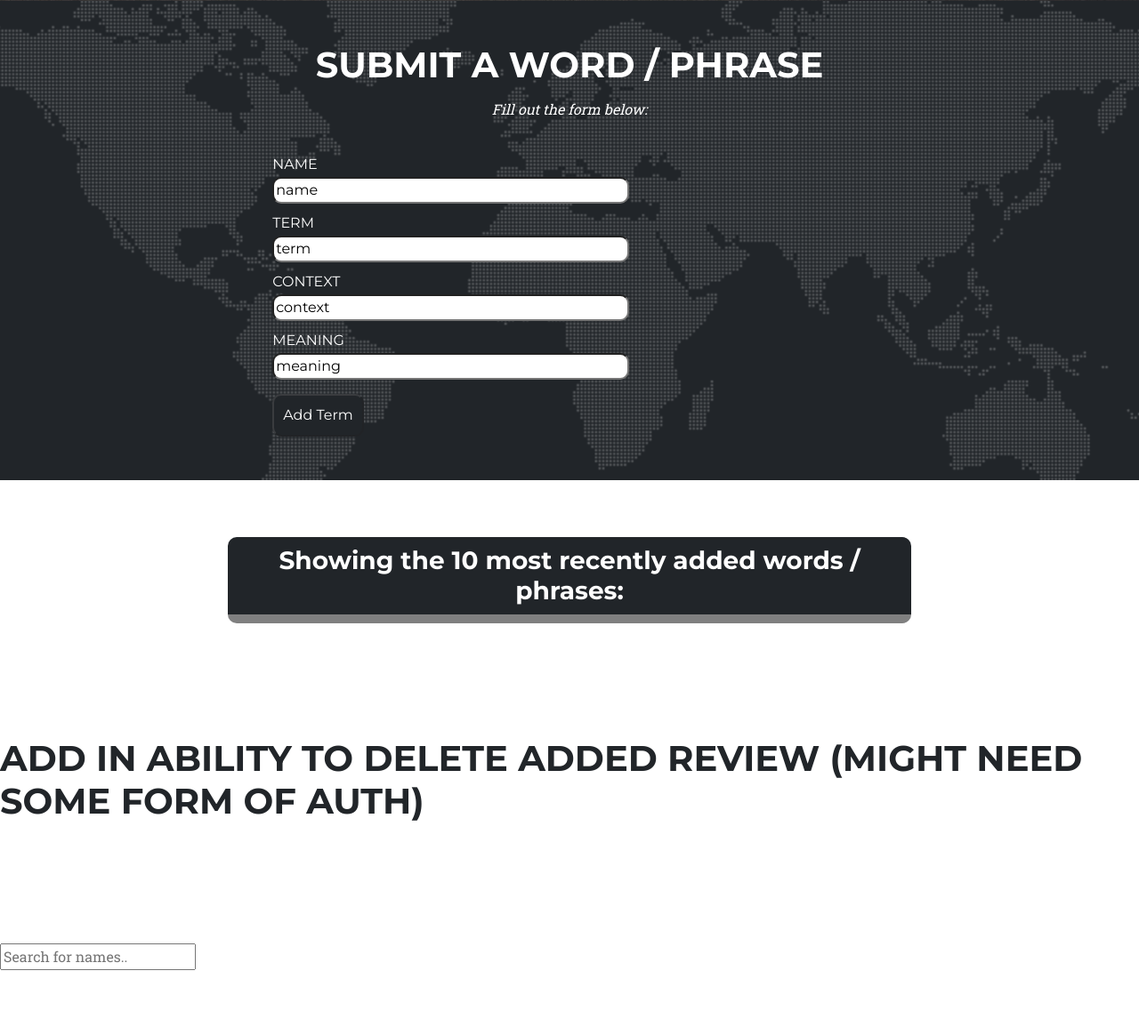
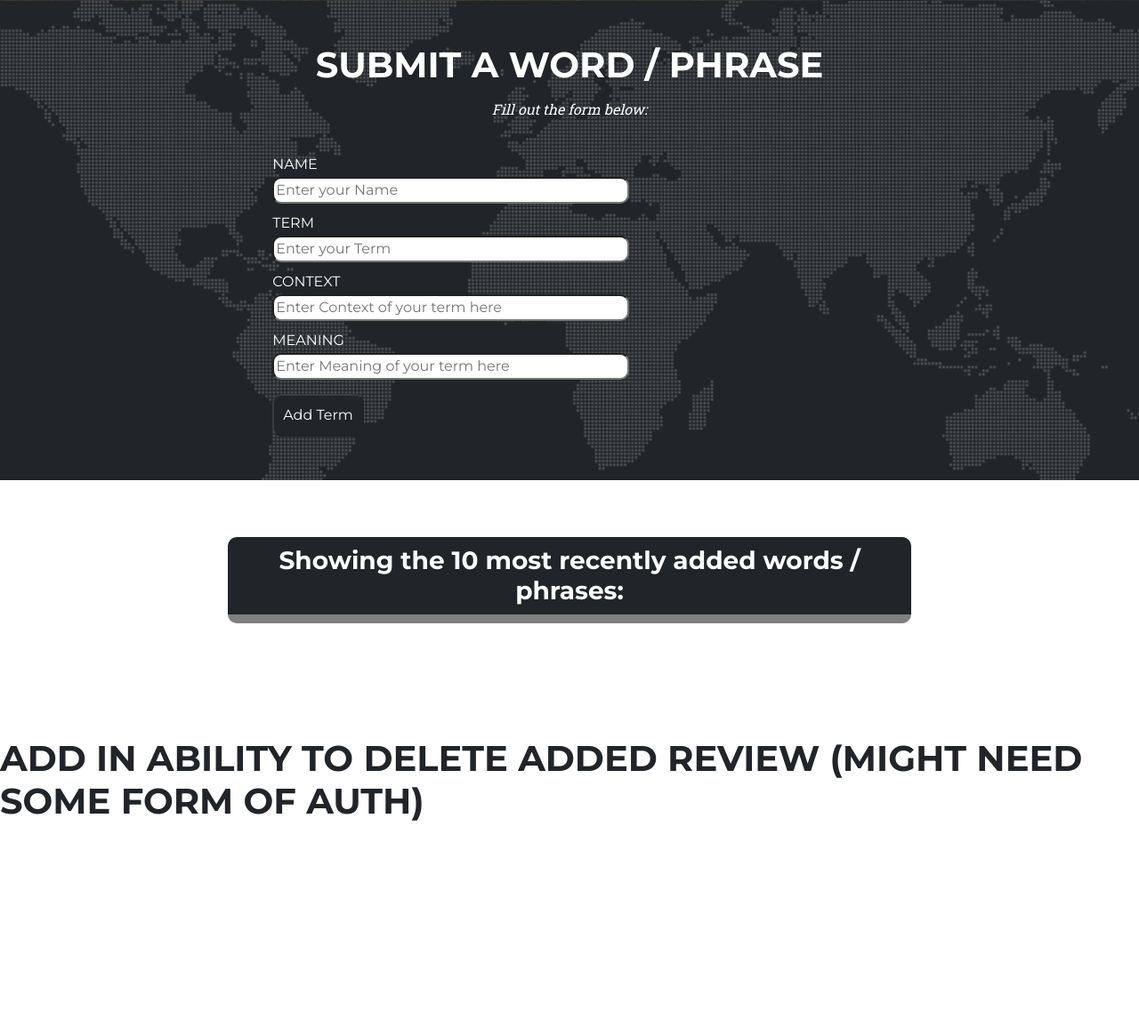
Before and after one commit to AlexJakeman/project-3, a Flask app: page / in a window 1280 px wide. Shown: the part 743-1898 px from the top of the page at 89% size. After the commit the page ends 1666 px from the top, so only its background shows below. Run offline with Flask 2, Linux system fonts and the light colour scheme; data that the repository does not hold is empty; some libraries are stand-ins or nearby versions.

Commit message:
Fixes for forms not loading correctly from app.route

```diff
--- a/app/main.py
+++ b/app/main.py
@@ -1,4 +1,3 @@
-# python code goes here
 import gspread
 from google.oauth2.service_account import Credentials
 from flask import Flask, redirect, render_template, request, url_for
--- a/app/templates/base.html
+++ b/app/templates/base.html
@@ -5,7 +5,6 @@
     <meta name="viewport" content="width=device-width, initial-scale=1.0">
     <meta http-equiv="X-UA-Compatible" content="ie=edge">
     <script src="{{ url_for('static', filename='js/scripts.js') }}"></script>
-
     <link href="https://fonts.googleapis.com/css?family=Montserrat:400,700" rel="stylesheet" type="text/css" />
     <link href="https://fonts.googleapis.com/css?family=Roboto+Slab:400,100,300,700" rel="stylesheet" type="text/css" />
     <link href="{{ url_for('static', filename='css/styles.css') }}" rel="stylesheet" >
@@ -49,7 +48,6 @@
             <form id="contactForm" action="/" method="post">
                 <table class="myTable2">
                     <tbody>
-                        <!-- Your table content goes here -->
                         <tr>
                             <td>
                                 <label class="form-label" for="form-field-1">Name</label>
@@ -57,7 +55,7 @@
                         </tr>
                         <tr>
                             <td>
-                                <input id="form-field-1" type="text" name="name" value="name" placeholder="Enter your Name">
+                                <input id="form-field-1" type="text" name="name" placeholder="Enter your Name">
                             </td>
                         </tr>
                         <tr>
@@ -67,7 +65,7 @@
                         </tr>
                         <tr>
                             <td>
-                                <input id="form-field-2" type="text" name="term" value="term" placeholder="Enter your Term">
+                                <input id="form-field-2" type="text" name="term" placeholder="Enter your Term">
                             </td>
                         </tr>
                         <tr>
@@ -77,7 +75,7 @@
                         </tr>
                         <tr>
                             <td>
-                                <input id="form-field-3" type="text" name="context" value="context" placeholder="Enter Context of your term here">
+                                <input id="form-field-3" type="text" name="context" placeholder="Enter Context of your term here">
                             </td>
                         </tr>
                         <tr>
@@ -87,7 +85,7 @@
                         </tr>
                         <tr>
                             <td>
-                                <input id="form-field-4" type="text" name="meaning" value="meaning" placeholder="Enter Meaning of your term here">
+                                <input id="form-field-4" type="text" name="meaning" placeholder="Enter Meaning of your term here">
                             </td>
                         </tr>
                         <tr>
@@ -171,14 +169,6 @@
         </h1>
     </section>
 
-
-    <section>
-        <input type="text" id="myInput" onkeyup="myFunction()" placeholder="Search for names..">
-    </section>
-
-
-
-
     <!-- Portfolio item 6 modal popup-->
     <div class="portfolio-modal modal fade" id="portfolioModal6" tabindex="-1" role="dialog" aria-hidden="true">
         <div class="modal-dialog">
@@ -218,7 +208,5 @@
     <!-- Bootstrap core JS-->
     <script src="https://cdn.jsdelivr.net/npm/bootstrap@5.2.3/dist/js/bootstrap.bundle.min.js"></script>
     <script src="{{ url_for('static', filename='js/field-validation.js') }}"></script>
-    <script src="{{ url_for('static', filename='js/method-delete.js') }}"></script>
-
 </body>
 </html>
```
Lines whose indentation alone changed are shown as unchanged.
